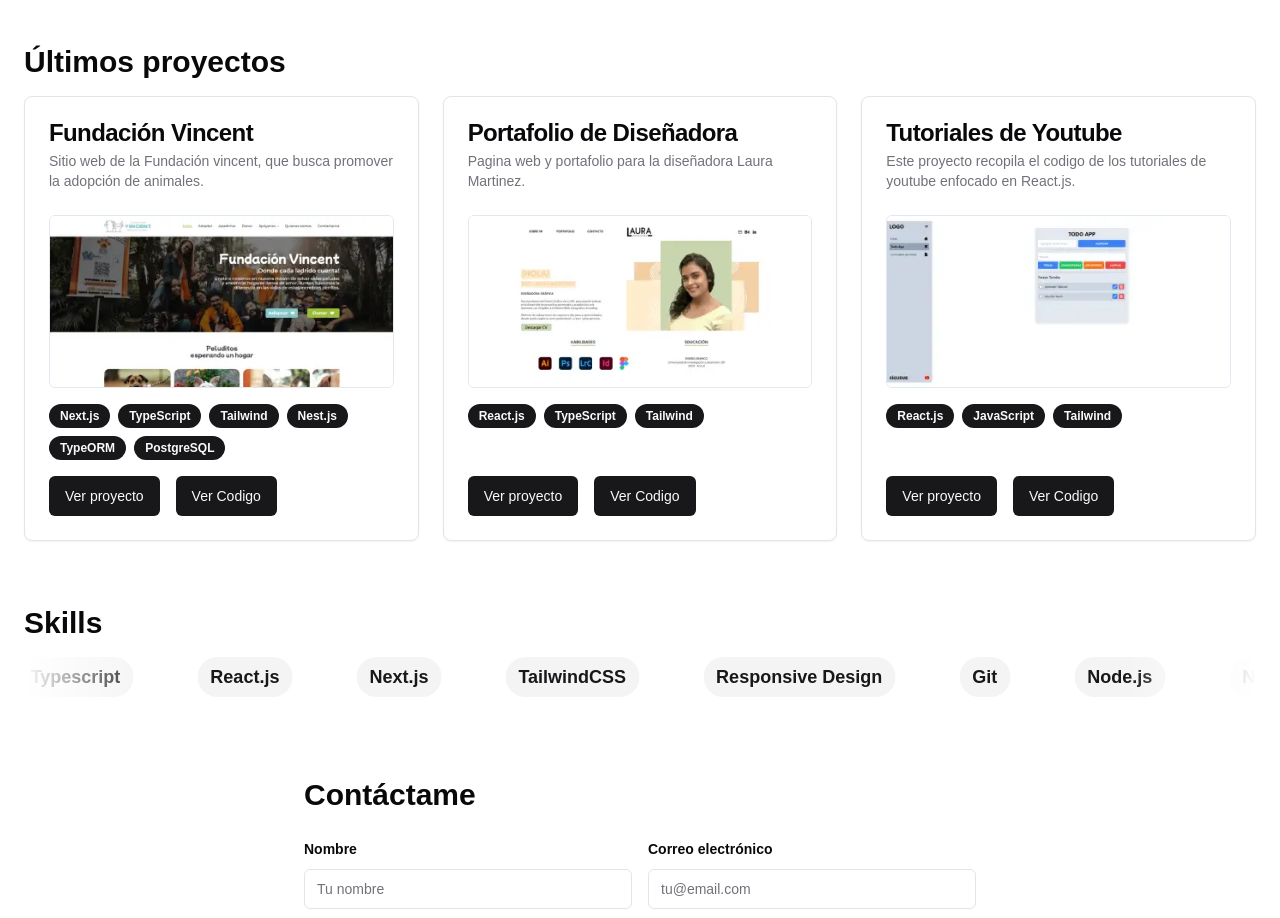
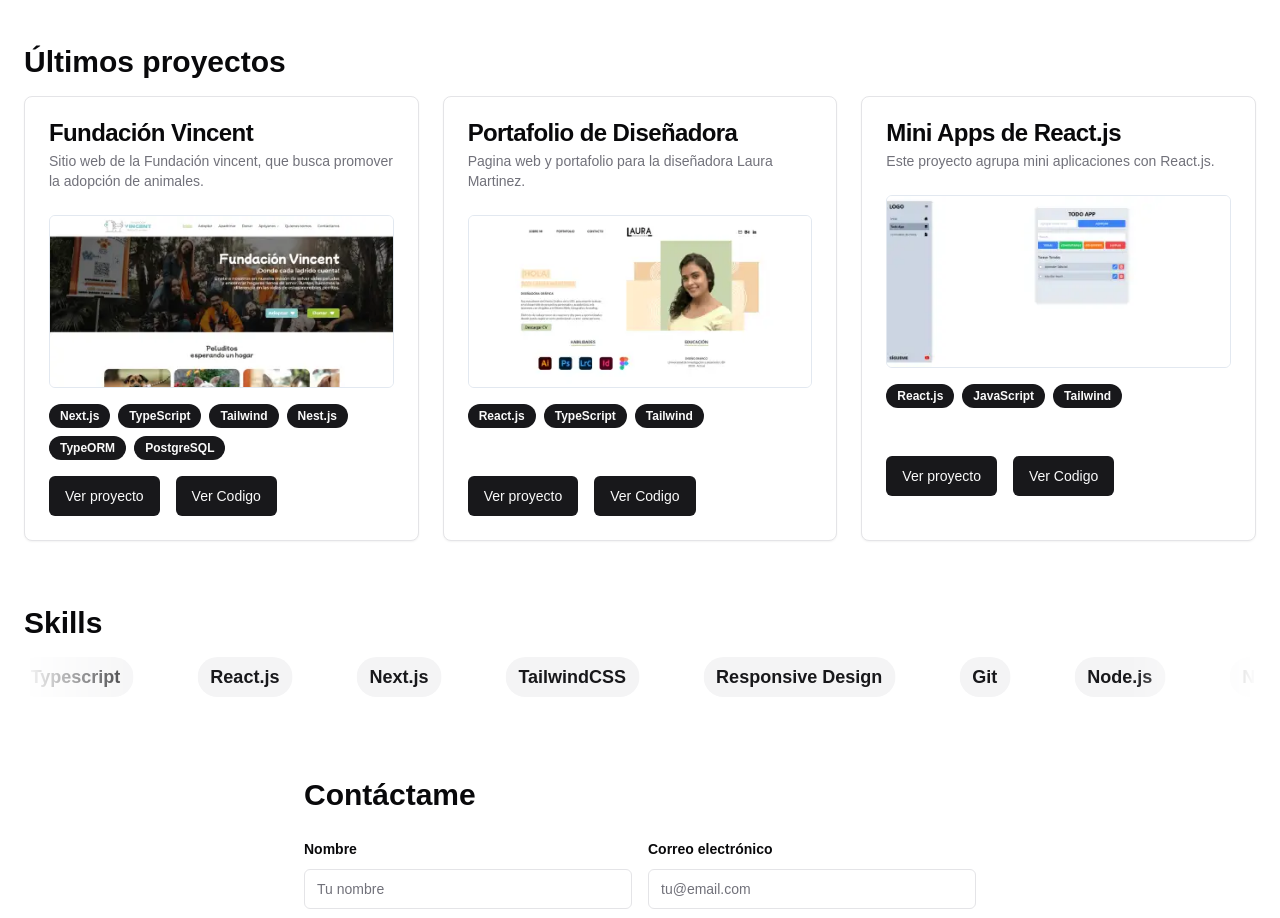
Before and after one commit to poncho29/Portfolio, a Next.js app: page / in a window 1280 px wide. Shown: the part 820-1738 px from the top of the page. Built offline with nearby package versions, Linux system fonts and the light colour scheme.

Commit message:
add: change name project

```diff
--- a/public/data/projects.ts
+++ b/public/data/projects.ts
@@ -21,8 +21,8 @@ export const PROJECTS: Project[] = [
   },
   {
     id: '3',
-    name: 'Tutoriales de Youtube',
-    description: 'Este proyecto recopila el codigo de los tutoriales de youtube enfocado en React.js.',
+    name: 'Mini Apps de React.js',
+    description: 'Este proyecto agrupa mini aplicaciones con React.js.',
     urlImage: '/projects/proyecto-youtube-tutorials.webp',
     stack: ['React.js', 'JavaScript', 'Tailwind'],
     urlDemo: 'https://youtube-tutorials-steel.vercel.app/',
```
